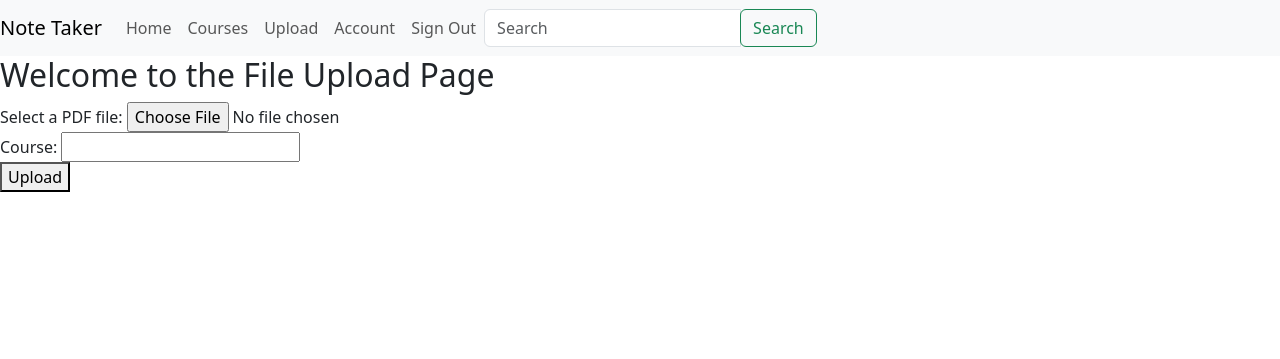
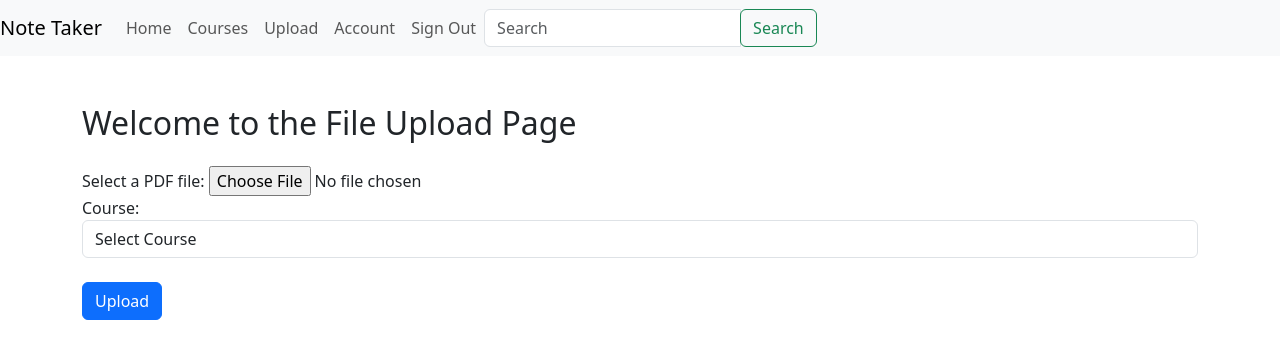
Before and after one commit to tyroneking-thegoat/Paragon-Technologies, a Django app: page /upload/ in a window 1280 px wide. Shown: the top 359 px of the page. Run offline with Django 4.2, Linux system fonts and the light colour scheme.

Commit message:
added more parameters
courses has drop down menu and an other tab which can be used to create courses

```diff
--- a/templates/upload/uploads.html
+++ b/templates/upload/uploads.html
@@ -3,19 +3,52 @@
 {% block title %}Upload{% endblock %}
 
 {% block body %}
-    <h2>Welcome to the File Upload Page</h2>
-    <form method="post" enctype="multipart/form-data" action="{% url 'upload:upload' %}">
+<div class="container">
+    <h2 class="mt-5">Welcome to the File Upload Page</h2>
+    <form class="mt-4" id="uploadForm" method="post" enctype="multipart/form-data" action="{% url 'upload:upload' %}" onsubmit="return validateForm()">
         {% csrf_token %}
-        <div>
+        <div class="form-group">
             <label for="file">Select a PDF file:</label>
-            <input type="file" name="file" id="file" accept=".pdf" required>
+            <input type="file" class="form-control-file" name="file" id="file" accept=".pdf" required>
         </div>
-        <div>
+        <div class="form-group">
             <label for="folder_name">Course:</label>
-            <input type="text" name="folder_name" id="folder_name" required>
+            <select class="form-control" name="folder_name" id="folder_name" required onchange="toggleTextInput()">
+                <option value="" disabled selected>Select Course</option>
+                <option value="CSCE 1010">CSCE 1010</option>
+                <option value="other">Other</option>
+            </select>
+            <input type="text" class="form-control mt-2 d-none" name="other_course" id="other_course" placeholder="Enter other course" pattern="[A-Z]{4} \d{4}" title="Please enter 4 capital letters followed by 4 numbers separated by one space">
         </div>
-        <div>
-            <button type="submit">Upload</button>
+        <div class="mt-4">
+            <button type="submit" class="btn btn-primary">Upload</button>
         </div>
     </form>
+</div>
+
+<script>
+function toggleTextInput() {
+    var selectElement = document.getElementById("folder_name");
+    var otherTextInput = document.getElementById("other_course");
+    if (selectElement.value === "other") {
+        otherTextInput.classList.remove("d-none");
+        otherTextInput.setAttribute("name", "folder_name"); // Change the name attribute to match folder_name
+    } else {
+        otherTextInput.classList.add("d-none");
+        otherTextInput.removeAttribute("name"); // Remove the name attribute if "other" is not selected
+    }
+}
+
+function validateForm() {
+    var selectElement = document.getElementById("folder_name");
+    var otherTextInput = document.getElementById("other_course");
+
+    if (selectElement.value === "other" && otherTextInput.value.trim() === "") {
+        alert("Please enter a folder name for 'Other'.");
+        return false; // Prevent form submission if "other" is selected and text input field is empty
+    }
+
+    return true;
+}
+</script>
 {% endblock %}
```
